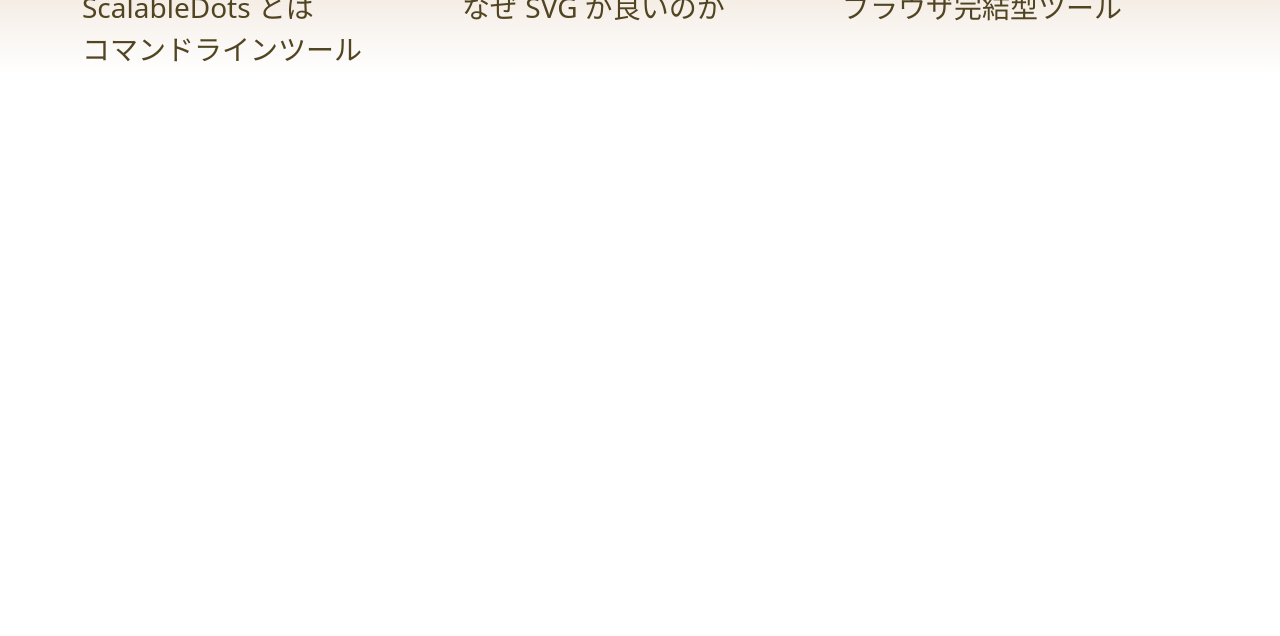
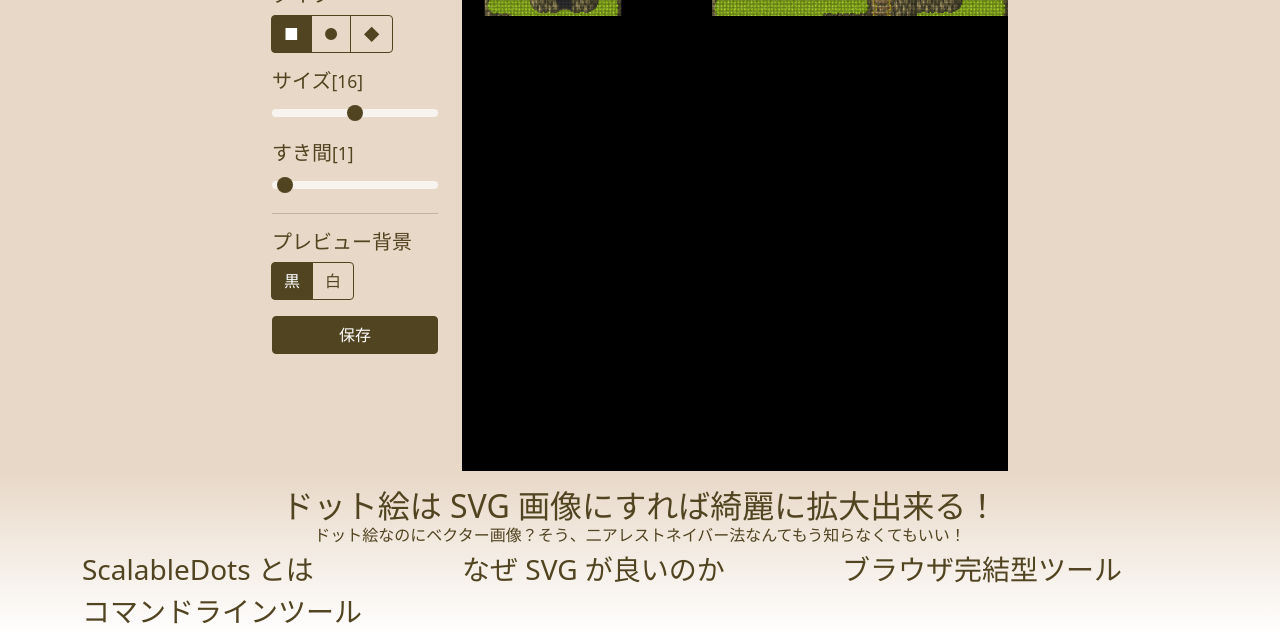
Before and after one commit to otchy210/scalable-dots-web, a website built with webpack: page docs/index.html in a window 1280 px wide. Shown: the part 437-1073 px from the top of the page. Before the commit the page ends 800 px from the top, so only its background shows below. Built offline with nearby package versions, Linux system fonts and the light colour scheme; a web font is replaced by a local one.

Commit message:
0.0.12: Add preview area

```diff
--- a/docs/index.html
+++ b/docs/index.html
@@ -50,27 +50,151 @@
                 <input
                   type="radio"
                   class="btn-check"
-                  name="bg-toggle"
+                  name="jumbotron-bg"
                   value="svg"
-                  id="bg-toggle-svg"
+                  id="jumbotron-bg-svg"
                   autocomplete="off"
                   checked
                 />
-                <label class="btn btn-outline-primary" for="bg-toggle-svg"
+                <label class="btn btn-outline-primary" for="jumbotron-bg-svg"
                   >SVG</label
                 >
                 <input
                   type="radio"
                   class="btn-check"
-                  name="bg-toggle"
+                  name="jumbotron-bg"
                   value="png"
-                  id="bg-toggle-png"
+                  id="jumbotron-bg-png"
                   autocomplete="off"
                 />
-                <label class="btn btn-outline-primary" for="bg-toggle-png"
+                <label class="btn btn-outline-primary" for="jumbotron-bg-png"
                   >PNG</label
                 >
               </div>
+            </div>
+          </div>
+        </div>
+      </div>
+    </div>
+    <div class="preview pt-3">
+      <div class="container">
+        <div class="row">
+          <div
+            class="col-12 col-sm-4 col-md-3 col-xl-2 offset-md-1 offset-xl-2"
+          >
+            <div class="container px-0">
+              <div class="row">
+                <div class="col-12 d-flex">
+                  <img
+                    src="https://dummyimage.com/32x32/666/fff.png"
+                    class="img-thumbnail mx-auto bg-black"
+                  />
+                </div>
+                <div class="col-12">
+                  <label class="h5 mt-3">タイプ</label>
+                  <div class="btn-group" role="group">
+                    <input
+                      type="radio"
+                      class="btn-check"
+                      name="type"
+                      value="square"
+                      id="type-square"
+                      autocomplete="off"
+                      checked
+                    />
+                    <label class="btn btn-outline-primary" for="type-square"
+                      >■</label
+                    >
+                    <input
+                      type="radio"
+                      class="btn-check"
+                      name="type"
+                      value="circle"
+                      id="type-circle"
+                      autocomplete="off"
+                    />
+                    <label class="btn btn-outline-primary" for="type-circle"
+                      >●</label
+                    >
+                    <input
+                      type="radio"
+                      class="btn-check"
+                      name="type"
+                      value="rhombus"
+                      id="type-rhombus"
+                      autocomplete="off"
+                    />
+                    <label class="btn btn-outline-primary" for="type-rhombus"
+                      >◆</label
+                    >
+                  </div>
+                </div>
+                <div class="col-6 col-sm-12">
+                  <label for="size" class="form-label h5 mt-3"
+                    >サイズ<small>[16]</small></label
+                  >
+                  <input
+                    type="range"
+                    class="form-range"
+                    min="0"
+                    max="32"
+                    id="size"
+                    value="16"
+                  />
+                </div>
+                <div class="col-6 col-sm-12">
+                  <label for="gap" class="form-label h5 mt-3"
+                    >すき間<small>[1]</small></label
+                  >
+                  <input
+                    type="range"
+                    class="form-range"
+                    min="0"
+                    max="32"
+                    id="gap"
+                    value="1"
+                  />
+                </div>
+              </div>
+              <div class="col-12">
+                <hr />
+              </div>
+              <div class="col-12">
+                <label class="h5 mt-3">プレビュー背景</label>
+                <div class="btn-group" role="group">
+                  <input
+                    type="radio"
+                    class="btn-check"
+                    name="preview-bg"
+                    value="black"
+                    id="preview-bg-black"
+                    autocomplete="off"
+                    checked
+                  />
+                  <label class="btn btn-outline-primary" for="preview-bg-black"
+                    >黒</label
+                  >
+                  <input
+                    type="radio"
+                    class="btn-check"
+                    name="preview-bg"
+                    value="white"
+                    id="preview-bg-white"
+                    autocomplete="off"
+                  />
+                  <label class="btn btn-outline-primary" for="preview-bg-white"
+                    >白</label
+                  >
+                </div>
+              </div>
+              <div class="col-12 d-grid mt-3">
+                <button class="btn btn-primary" type="button">保存</button>
+              </div>
+            </div>
+          </div>
+          <div class="col-12 col-sm-8 col-md-7 col-xl-6 mt-3 mt-sm-0">
+            <div class="svg bg-black">
+              <img src="/images/jumbotron-bg.svg" />
             </div>
           </div>
         </div>
--- a/package.json
+++ b/package.json
@@ -1,6 +1,6 @@
 {
   "name": "@otchy/scalable-dots-web",
-  "version": "0.0.11",
+  "version": "0.0.12",
   "description": "",
   "scripts": {
     "build": "webpack",
--- a/src/index.ts
+++ b/src/index.ts
@@ -1,5 +1,8 @@
-import { handleOnClickBgToggle } from './listeners/handleOnClickBgToggle';
+import { handleOnClickJumbotronBg } from './listeners/handleOnClickJumbotronBg';
+import { handleOnClickPreviewBg } from './listeners/handleOnClickPreviewBg';
+import { handleWindowResize } from './listeners/handleWindowResize';
 import './style.scss';
+import { ClickEventListener, WindowResizeListener } from './types';
 // import 'bootstrap';
 // TODO: optimize import https://getbootstrap.jp/docs/5.0/customize/optimize/
 
@@ -9,7 +12,10 @@ export const hello = (name: string) => {
   return `hello ${name}`;
 };
 
-const clickEventListeners: ClickEventListener[] = [handleOnClickBgToggle];
+const clickEventListeners: ClickEventListener[] = [
+  handleOnClickJumbotronBg,
+  handleOnClickPreviewBg,
+];
 document.addEventListener('click', (e: MouseEvent) => {
   const target = e.target as HTMLElement;
   if (!target) {
@@ -23,3 +29,12 @@ document.addEventListener('click', (e: MouseEvent) => {
       listener.handle(target);
     });
 });
+
+const windowResizeListeners: WindowResizeListener[] = [handleWindowResize];
+const windowResizeListener = () => {
+  windowResizeListeners.forEach((listener) => {
+    listener.handle();
+  });
+};
+window.addEventListener('resize', windowResizeListener);
+window.addEventListener('load', windowResizeListener);
--- a/src/listeners/handleOnClickBgToggle.ts
+++ /dev/null
@@ -1,10 +0,0 @@
-export const handleOnClickBgToggle: ClickEventListener = {
-  rule: (target) => {
-    return target.getAttribute('name') === 'bg-toggle';
-  },
-  handle: (target) => {
-    const jumbotron = document.getElementsByClassName('jumbotron')[0];
-    jumbotron.classList.remove('bg-svg', 'bg-png');
-    jumbotron.classList.add(`bg-${target.getAttribute('value')}`);
-  },
-};
--- /dev/null
+++ b/src/listeners/handleOnClickJumbotronBg.ts
@@ -0,0 +1,15 @@
+import { ClickEventListener } from '../types';
+
+export const handleOnClickJumbotronBg: ClickEventListener = {
+  rule: (target) => {
+    return target.getAttribute('name') === 'jumbotron-bg';
+  },
+  handle: (target) => {
+    const jumbotron = document.querySelector('.jumbotron');
+    if (!jumbotron) {
+      return;
+    }
+    jumbotron.classList.remove('bg-svg', 'bg-png');
+    jumbotron.classList.add(`bg-${target.getAttribute('value')}`);
+  },
+};
--- /dev/null
+++ b/src/listeners/handleOnClickPreviewBg.ts
@@ -0,0 +1,18 @@
+import { ClickEventListener } from '../types';
+
+export const handleOnClickPreviewBg: ClickEventListener = {
+  rule: (target) => {
+    return target.getAttribute('name') === 'preview-bg';
+  },
+  handle: (target) => {
+    const thumbnail = document.querySelector('.preview .img-thumbnail');
+    const svg = document.querySelector('.svg');
+    if (!thumbnail || !svg) {
+      return;
+    }
+    [thumbnail, svg].forEach((el) => {
+      el.classList.remove('bg-black', 'bg-white');
+      el.classList.add(`bg-${target.getAttribute('value')}`);
+    });
+  },
+};
--- /dev/null
+++ b/src/listeners/handleWindowResize.ts
@@ -0,0 +1,9 @@
+import { WindowResizeListener } from '../types';
+
+export const handleWindowResize: WindowResizeListener = {
+  handle: () => {
+    const svg = document.getElementsByClassName('svg')[0] as HTMLElement;
+    const rect = svg.getBoundingClientRect();
+    svg.style.height = `${rect.width}px`;
+  },
+};
--- a/src/style.scss
+++ b/src/style.scss
@@ -13,6 +13,9 @@ $body-color: $primary;
 // Required
 @import '../node_modules/bootstrap/scss/variables';
 @import '../node_modules/bootstrap/scss/mixins';
+
+// additional variable overrides
+$form-range-track-bg: rgba(var(--bs-white-rgb), 0.7);
 
 // Optional
 @import '~bootstrap/scss/bootstrap.scss';
@@ -88,6 +91,16 @@ $body-color: $primary;
     }
   }
 }
+.preview {
+  background-color: $light;
+  label.h5 {
+    display: block;
+  }
+  .svg {
+    width: 100%;
+    overflow: auto;
+  }
+}
 .information {
   background: linear-gradient($light, $white);
   h1 {
--- a/src/types.ts
+++ b/src/types.ts
@@ -1,4 +1,8 @@
-type ClickEventListener = {
+export type ClickEventListener = {
   rule: (target: HTMLElement) => boolean;
   handle: (target: HTMLElement) => void;
 };
+
+export type WindowResizeListener = {
+  handle: () => void;
+};
```
